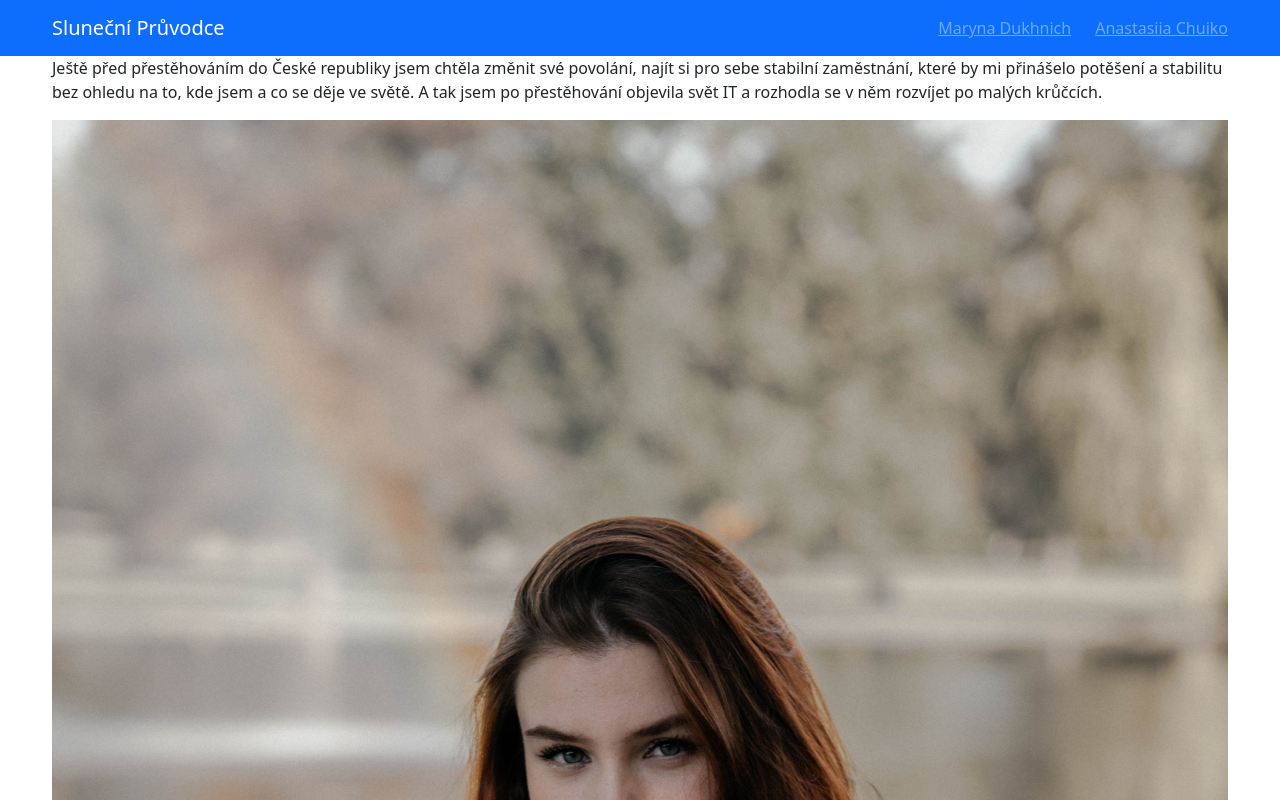
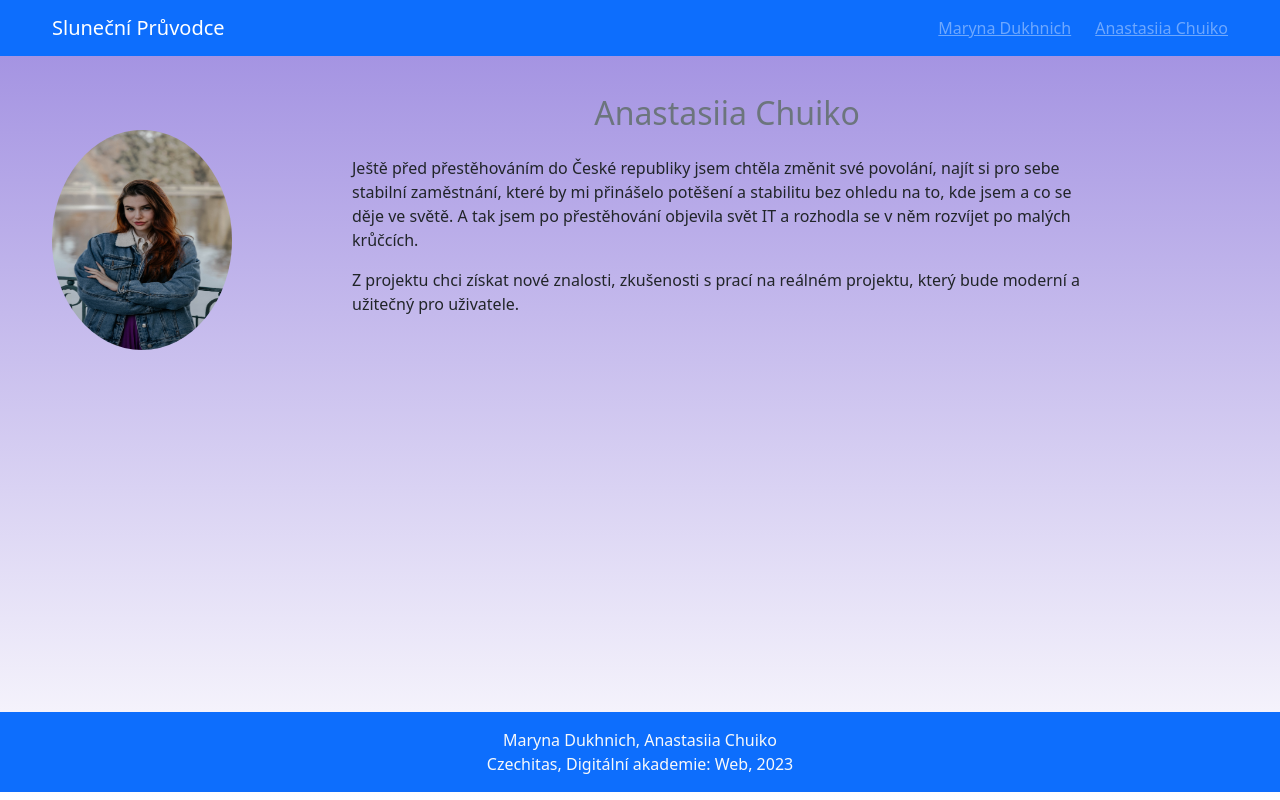
Before and after one commit to dukhnich/o-projektu, a React (Vite) app: page /chuiko in a window 1280 px wide. Shown: the top 800 px of the page. Built offline with nearby package versions, Linux system fonts and the light colour scheme.

Commit message:
3 stranka

```diff
--- a/src/global.css
+++ b/src/global.css
@@ -2,6 +2,7 @@
 
 * {
   box-sizing: border-box;
+
 }
 
 html {
@@ -20,6 +21,7 @@ html {
   display: flex;
   flex-direction: column;
   min-height: 100vh;
+  background: linear-gradient(rgb(158, 140, 224), white);
 }
 
 h1 {
@@ -28,5 +30,6 @@ h1 {
  }
 
  img {
-  max-width: 100%;
+  /* max-width: 100%; */
+
  }
--- a/src/pages/Chuiko/index.jsx
+++ b/src/pages/Chuiko/index.jsx
@@ -1,14 +1,34 @@
 import { Link } from 'react-router-dom';
 import './style.css';
 import ChuikoImg from './photobakery-95.jpg'
+import { Container } from 'react-bootstrap';
+
 
 export const Chuiko = () => {
   return (
-    <div className="container">
+
+    <Container className='py-4'>
+        <img src={ChuikoImg} alt="Anastasiia Chuiko"></img>
+   <header>
+        <h2 className='text-secondary mb-4'>Anastasiia Chuiko</h2>
       <p>
       Ještě před přestěhováním do České republiky jsem chtěla změnit své povolání, najít si pro sebe stabilní zaměstnání, které by mi přinášelo potěšení a stabilitu bez ohledu na to, kde jsem a co se děje ve světě. A tak jsem po přestěhování objevila svět IT a rozhodla se v něm rozvíjet po malých krůčcích.
       </p>
-    <img src={ChuikoImg} alt="Anastasiia Chuiko"></img>
-    </div>
+      <p>
+      Z projektu chci získat nové znalosti, zkušenosti s prací na reálném projektu, který bude moderní a užitečný pro uživatele.
+      </p>
+
+      </header>
+
+    </Container>
+
   );
 };
+
+{/* <Container className='py-4'>
+<Row className='align-items-center'>
+  <Col xs={6} md={3}>
+    <Image src={photo} alt="Maryna Dukhnich" roundedCircle />
+  </Col>
+  <Col xs={6} md={8}>
+    <h2 className='text-secondary mb-4'>Maryna Dukhnich</h2> */}
--- a/src/pages/Chuiko/style.css
+++ b/src/pages/Chuiko/style.css
@@ -0,0 +1,17 @@
+header {
+    width: 750px;
+    display: flex;
+    flex-direction: column;
+    align-items: center;
+    position: relative;
+    left: 300px;
+    bottom: 270px;
+  }
+
+  img {
+    border-radius: 50%;
+    width: 180px;
+    height: 220px;
+    position: relative;
+    top: 50px;
+  }
```
Also changed, not shown: src/pages/HomePage/style.css (line endings or trailing spaces).
